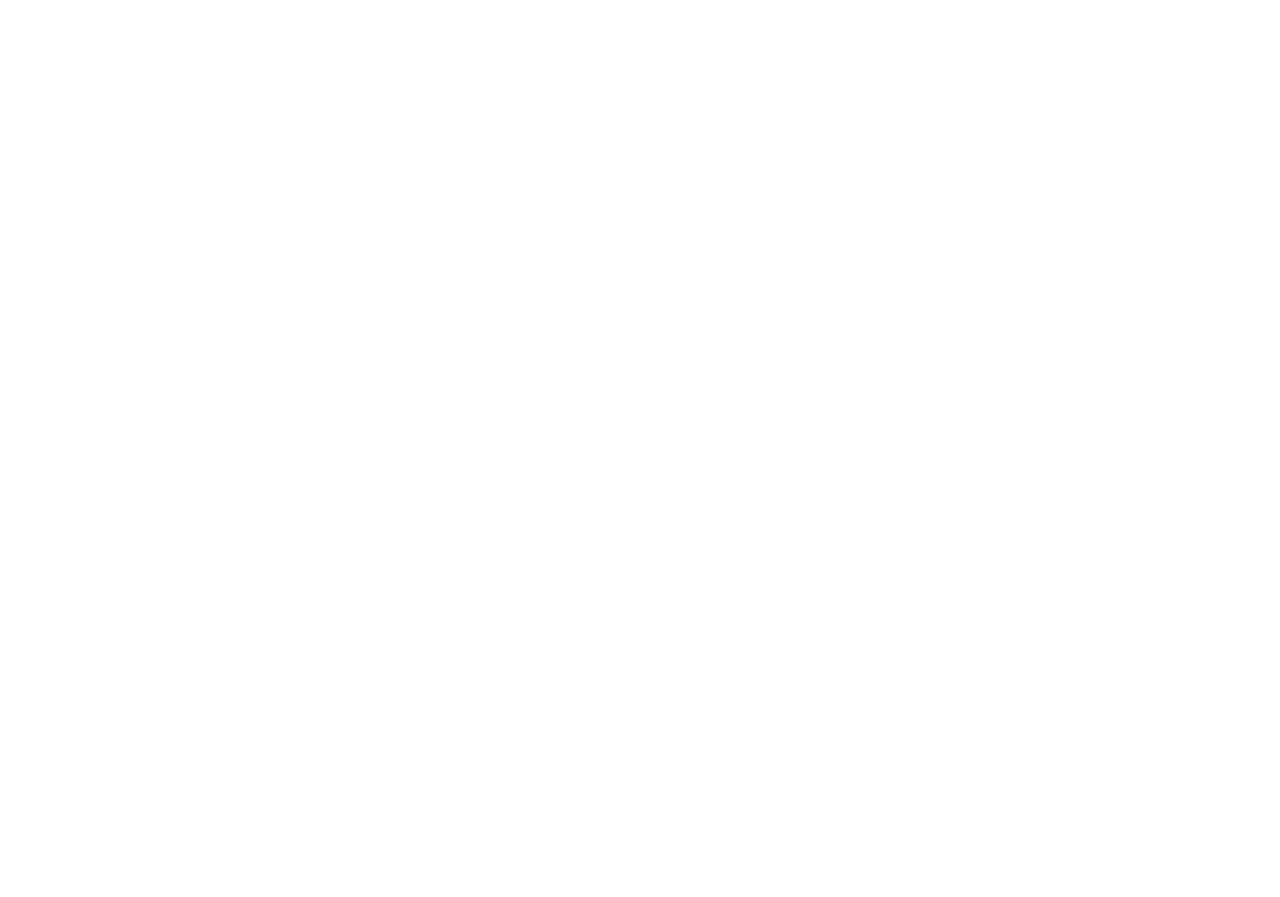
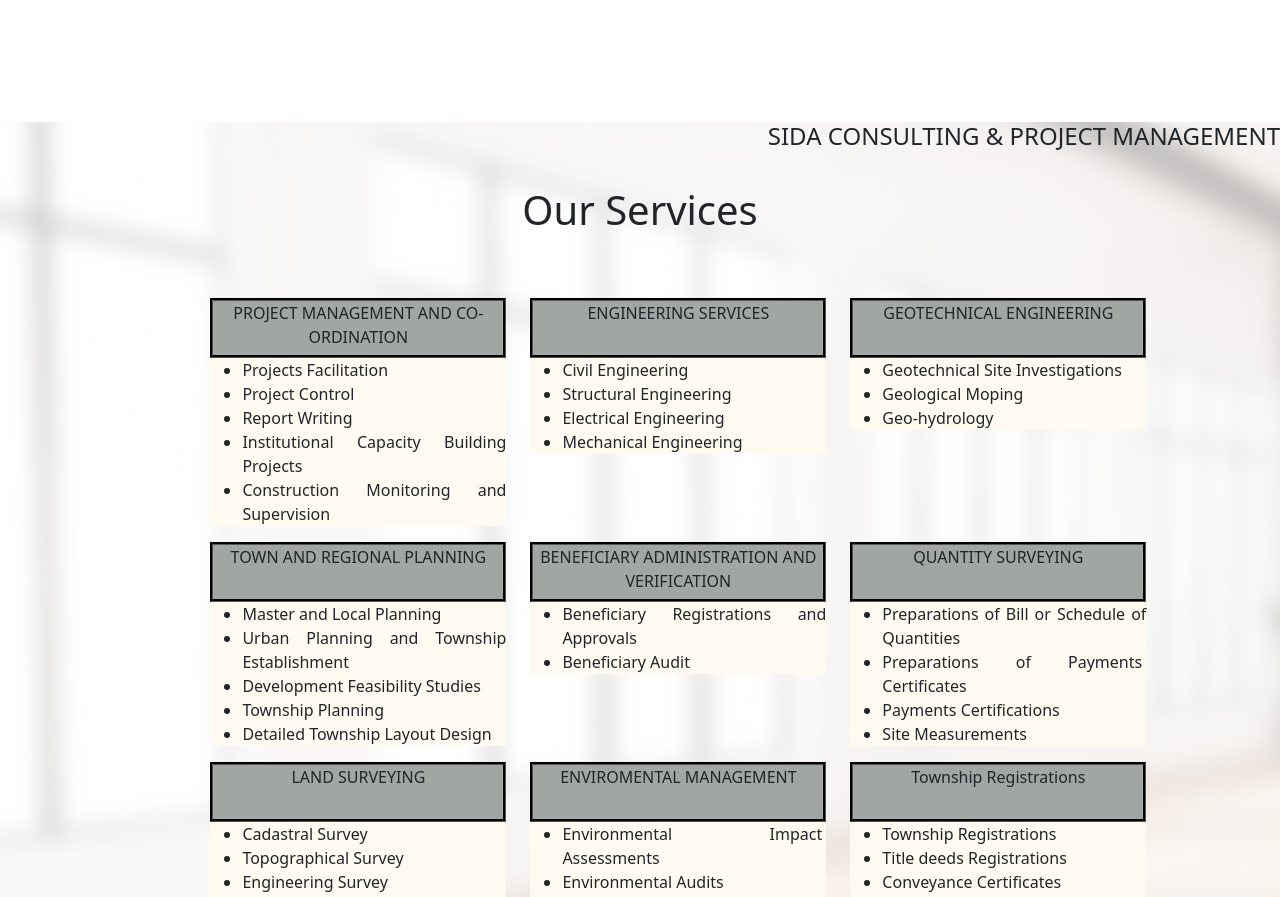
Before and after one commit to LesleyNthane/SIDA-WEBSITE, a React (Create React App) app in the folder sida-consulting/: page / in a window 1280 px wide. Shown: the part 1900-2797 px from the top of the page. Before the commit the page ends 1786 px from the top, so only its background shows below. Built offline with nearby package versions, Linux system fonts and the light colour scheme.

Commit message:
Fix styling an responsiveness of the services and about component

```diff
--- a/sida-consulting/src/App.css
+++ b/sida-consulting/src/App.css
@@ -160,12 +160,26 @@ nav.navbar.navbar-expand-md.navbar-light {
 
 /** About */
 
+.about {
+  padding-bottom: 10%;
+}
+
+.about #comp-picture.col-lg-6.col-md-12.col-sm-12.col-xs-12 img{
+  width: 100%;
+  background-color:#050c85 ;
+}
+
+.about #aboutContent.col-lg-6.col-md-12.col-sm-12.col-xs-12 {
+
+}
+
 .about .col-xl-7.col-md-6.col-12 {
   width: 100%;
 }
 
 .about .title-about {
   margin-top: 5%;
+  margin-bottom: 5%;
 }
 
 .about .company-name {
@@ -176,7 +190,6 @@ nav.navbar.navbar-expand-md.navbar-light {
 .about .container {
   display: flex;
   column-gap: 20px;
-
 
 }
 
@@ -203,3 +216,56 @@ nav.navbar.navbar-expand-md.navbar-light {
   background-color: #050c85;
   color: aliceblue;
 }
+
+#container2 {
+  margin-top: 100px;
+  display: flex;
+}
+
+.vision {
+  width: 100%;
+}
+
+
+/** Services */
+
+.services {
+  background-image: url("./Assets/img/background.png");
+  background-repeat: no-repeat;
+  background-size: cover;
+}
+
+.services .company-name {
+  float: right;
+  font-weight: 200;
+}
+
+.services .title-services {
+  margin-top: 5%;
+  margin-bottom: 5%;
+}
+
+.services .row #services-panels {
+  align-items:start ;
+  width: 75%;
+  margin-left: 15.5%;
+  padding-top: 0px;
+}
+
+.services .panel.panel-default.col-lg-4.col-md-4.col-sm-6.col-xs-12 {
+
+ padding-top: 0px;
+}
+
+.services .panel-heading {
+  background-color: #a2a6a3;
+  border-style:groove ;
+  border-color: black;
+  height:60px;
+  margin-top: 0px;
+}
+
+.services .panel-body {
+  text-align: justify;
+  background-color: floralwhite;
+}
--- a/sida-consulting/src/App.js
+++ b/sida-consulting/src/App.js
@@ -4,6 +4,7 @@ import 'bootstrap/dist/css/bootstrap.min.css';
 import { NavBar } from './Component/NavBar';
 import { Banner } from './Component/Banner';
 import { About } from './Component/About';
+import { Service } from './Component/Services';
 
 function App() {
   return (
@@ -11,6 +12,7 @@ function App() {
       <NavBar />
       <Banner />
       <About />
+      <Service />
     </div>
   );
 }
--- /dev/null
+++ b/sida-consulting/src/Component/Services.js
@@ -0,0 +1,141 @@
+import { Col, Row } from "react-bootstrap"
+
+export const Service = () => {
+    return (
+        <section className="services" id="services">
+            <Row className="align-item-center">
+                <Col xs={12} md={12} xl={12}>
+                    <h4 class="company-name">SIDA CONSULTING & PROJECT MANAGEMENT</h4>
+                    <h1 class="title-services">Our Services</h1>
+                    <div className="row" id="services-panels">
+                        {/** Panel 1 */}
+                        <div class="panel panel-default col-lg-4 col-md-6 col-sm-12 col-xs-12">
+                            <div class="panel-heading">PROJECT MANAGEMENT ​AND CO-ORDINATION</div>
+                            <div class="panel-body">
+                                <ul>
+                                    <li>Projects Facilitation</li>
+                                    <li>Project Control</li>
+                                    <li>Report Writing</li>
+                                    <li>Institutional Capacity ​Building Projects</li>
+                                    <li>Construction Monitoring ​and Supervision</li>
+                                </ul>
+                            </div>
+                        </div>
+
+                        {/** Panel 2 */}
+                        <div class="panel panel-default col-lg-4 col-md-6 col-sm-12 col-xs-12">
+                            <div class="panel-heading">ENGINEERING SERVICES</div>
+                            <div class="panel-body">
+                                <ul>
+                                    <li>Civil Engineering</li>
+                                    <li>Structural Engineering</li>
+                                    <li>Electrical Engineering</li>
+                                    <li>Mechanical Engineering</li>
+                                </ul>
+                            </div>
+                        </div>
+                        {/** Panel 3 */}
+                        <div class="panel panel-default col-lg-4 col-md-6 col-sm-12 col-xs-12">
+                            <div class="panel-heading">GEOTECHNICAL ​ENGINEERING</div>
+                            <div class="panel-body">
+                                <ul>
+                                    <li>Geotechnical Site ​Investigations</li>
+                                    <li>Geological Moping</li>
+                                    <li>Geo-hydrology</li>
+                                </ul>
+                            </div>
+                        </div>
+                        {/** Panel 4 */}
+                        <div class="panel panel-default col-lg-4 col-md-6 col-sm-12 col-xs-12">
+                            <div class="panel-heading">TOWN AND REGIONAL ​PLANNING</div>
+                            <div class="panel-body">
+                                <ul>
+                                    <li>Master and Local Planning</li>
+                                    <li>Urban Planning and ​Township Establishment</li>
+                                    <li>Development Feasibility ​Studies</li>
+                                    <li>Township Planning</li>
+                                    <li>Detailed Township Layout ​Design</li>
+                                </ul>
+                            </div>
+                        </div>
+                        {/** Panel 5 */}
+                        <div class="panel panel-default col-lg-4 col-md-6 col-sm-12 col-xs-12">
+                            <div class="panel-heading">BENEFICIARY ADMINISTRATION ​AND VERIFICATION</div>
+                            <div class="panel-body">
+                                <ul>
+                                    <li>Beneficiary Registrations ​and Approvals</li>
+                                    <li>Beneficiary Audit</li>
+                                </ul>
+                            </div>
+                        </div>
+
+                        {/** Panel 6 */}
+                        <div class="panel panel-default col-lg-4 col-md-6 col-sm-12 col-xs-12">
+                            <div class="panel-heading">QUANTITY SURVEYING</div>
+                            <div class="panel-body">
+                                <ul>
+                                    <li>Preparations of Bill or ​Schedule of Quantities</li>
+                                    <li>Preparations of Payments ​Certificates</li>
+                                    <li>Payments Certifications</li>
+                                    <li>Site Measurements</li>
+                                </ul>
+                            </div>
+                        </div>
+
+                        {/** Panel 7 */}
+                        <div class="panel panel-default col-lg-4 col-md-6 col-sm-12 col-xs-12">
+                            <div class="panel-heading">LAND SURVEYING</div>
+                            <div class="panel-body">
+                                <ul>
+                                    <li>Cadastral Survey</li>
+                                    <li>Topographical Survey</li>
+                                    <li>Engineering Survey</li>
+                                    <li>Urban/Rural Settlements ​Survey</li>
+                                    <li>Surveyor General Plans ​and Approvals</li>
+                                </ul>
+                            </div>
+                        </div>
+                        {/** Panel 8 */}
+                        <div class="panel panel-default col-lg-4 col-md-6 col-sm-12 col-xs-12">
+                            <div class="panel-heading">ENVIROMENTAL ​MANAGEMENT</div>
+                            <div class="panel-body">
+                                <ul>
+                                    <li>Environmental Impact ​Assessments</li>
+                                    <li>Environmental Audits</li>
+                                    <li>Environmental Screening ​and Scooping</li>
+                                    <li>Environmental Monitoring</li>
+                                    <li>Health and Safety ​management and ​Monitoring</li>
+                                </ul>
+                            </div>
+                        </div>
+                        {/** Panel 9 */}
+                        <div class="panel panel-default col-lg-4 col-md-6 col-sm-12 col-xs-12">
+                            <div class="panel-heading">Township Registrations</div>
+                            <div class="panel-body">
+                                <ul>
+                                    <li>Township Registrations</li>
+                                    <li>Title deeds Registrations</li>
+                                    <li>Conveyance Certificates</li>
+                                    <li>Transfer of Erf’s</li>
+                                </ul>
+                            </div>
+                        </div>
+                        {/** Panel 10 */}
+                        <div class="panel panel-default col-lg-4 col-md-6 col-sm-12 col-xs-12 align-item-center">
+                            <div class="panel-heading">ARCHITECTURAL AND URBAN DESIGNS</div>
+                            <div class="panel-body">
+                                <ul>
+                                    <li>Building Plans Designs and ​Approvals</li>
+                                    <li>Conceptual Designs</li>
+                                    <li>Landscaping</li>
+                                    <li>Mix Developments Designs</li>
+                                </ul>
+                            </div>
+                        </div>
+                    </div>
+
+                </Col>
+            </Row>
+        </section>
+    )
+}
```
Also changed, not shown: sida-consulting/src/Component/About.js (+12 -12 lines).
